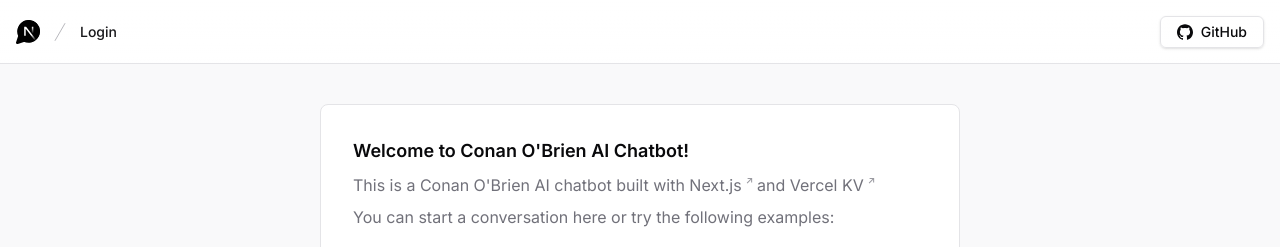
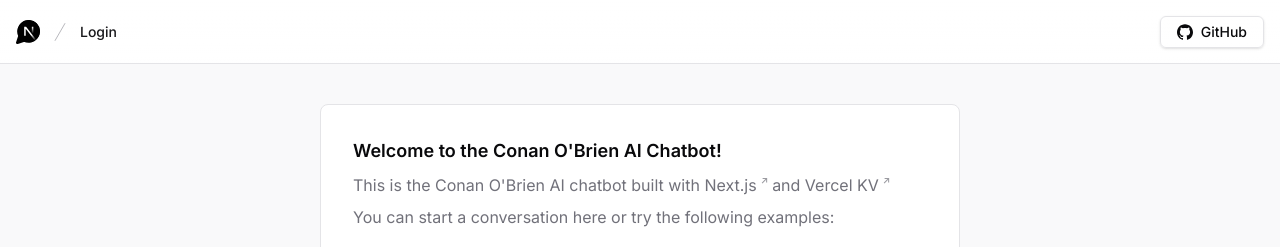
Before and after one commit to zaidmukaddam/conan-ai-chat, a Next.js app: page / in a window 1280 px wide. Shown: the top 247 px of the page. Built offline with nearby package versions, Linux system fonts and the light colour scheme; no server answers.

Commit message:
Update welcome message on empty screen

```diff
--- a/components/empty-screen.tsx
+++ b/components/empty-screen.tsx
@@ -25,10 +25,10 @@
     <div className="mx-auto max-w-2xl px-4">
       <div className="rounded-lg border bg-background p-8">
         <h1 className="mb-2 text-lg font-semibold">
-          Welcome to Conan O&apos;Brien AI Chatbot!
+          Welcome to the Conan O&apos;Brien AI Chatbot!
         </h1>
         <p className="mb-2 leading-normal text-muted-foreground">
-          This is a Conan O&apos;Brien AI chatbot built with{' '}
+          This is the Conan O&apos;Brien AI chatbot built with{' '}
           <ExternalLink href="https://nextjs.org">Next.js</ExternalLink> and{' '}
           <ExternalLink href="https://vercel.com/storage/kv">
             Vercel KV
```
